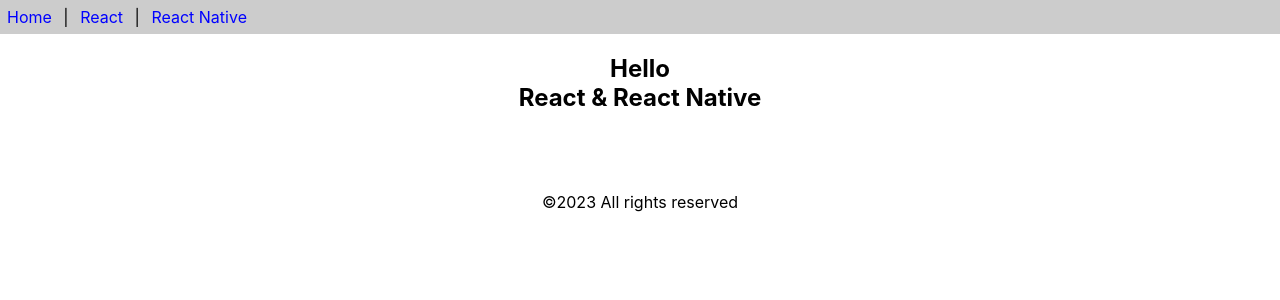
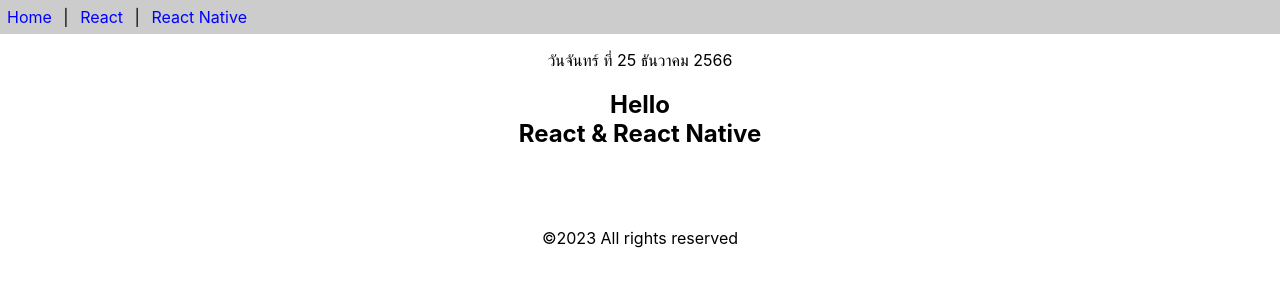
Before and after one commit to phollakrit/app1_ECT, a React (Create React App) app: page / in a window 1280 px wide. Shown: the top 300 px of the page. Built offline with nearby package versions, Linux system fonts and the light colour scheme.

Commit message:
Class Component
Class Component

```diff
--- a/src/App.js
+++ b/src/App.js
@@ -1,10 +1,16 @@
 import React from 'react'
 import { Content, Footer, Header } from './func-components';
-
+import Calendar from './class-components';
 
 function App() {
   return (
-    [<Header/>,<Content/>,<Footer/>]
+    <>
+      <Header/>
+      <p><center><Calendar/></center></p>
+      <Content/>
+      <Footer/>
+    </>
+
   )
 }
 
--- /dev/null
+++ b/src/class-components.js
@@ -0,0 +1,21 @@
+import React,{Component} from "react";
+
+export default class Calendar extends Component {
+    getDate(){
+        const dayNames=['อาทิตย์','จันทร์','อังคาร','พุธ','พฤหัส',
+                        'ศุกร์','เสาร์']
+        const monthNames=['มกราคม','กุมภาพันธ์','มีนาคม','เมษายน',
+            'พฤษภาคม','มิถุนายน','กรกฎาคม','สิงหาคม','กันยายน',
+            'ตุลาคม','พฤศจิกายน','ธันวาคม']
+        const date = new Date()
+        const weekDay = dayNames[date.getDay()]
+        const day = date.getDate()
+        const month = monthNames[date.getMonth()]
+        const year = date.getFullYear()+543
+        return `วัน${weekDay} ที่ ${day} ${month} ${year}`
+    }
+
+    render(){
+        return <div>{this.getDate()}</div>
+    }
+}
```
